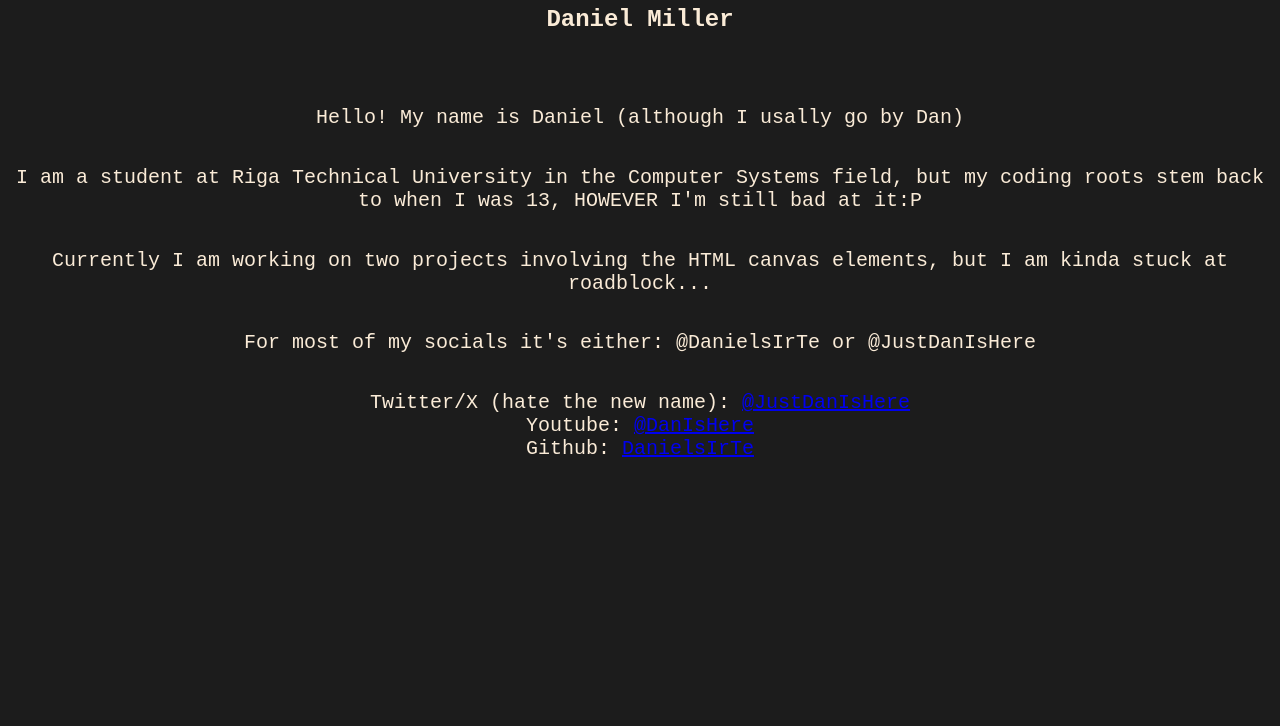
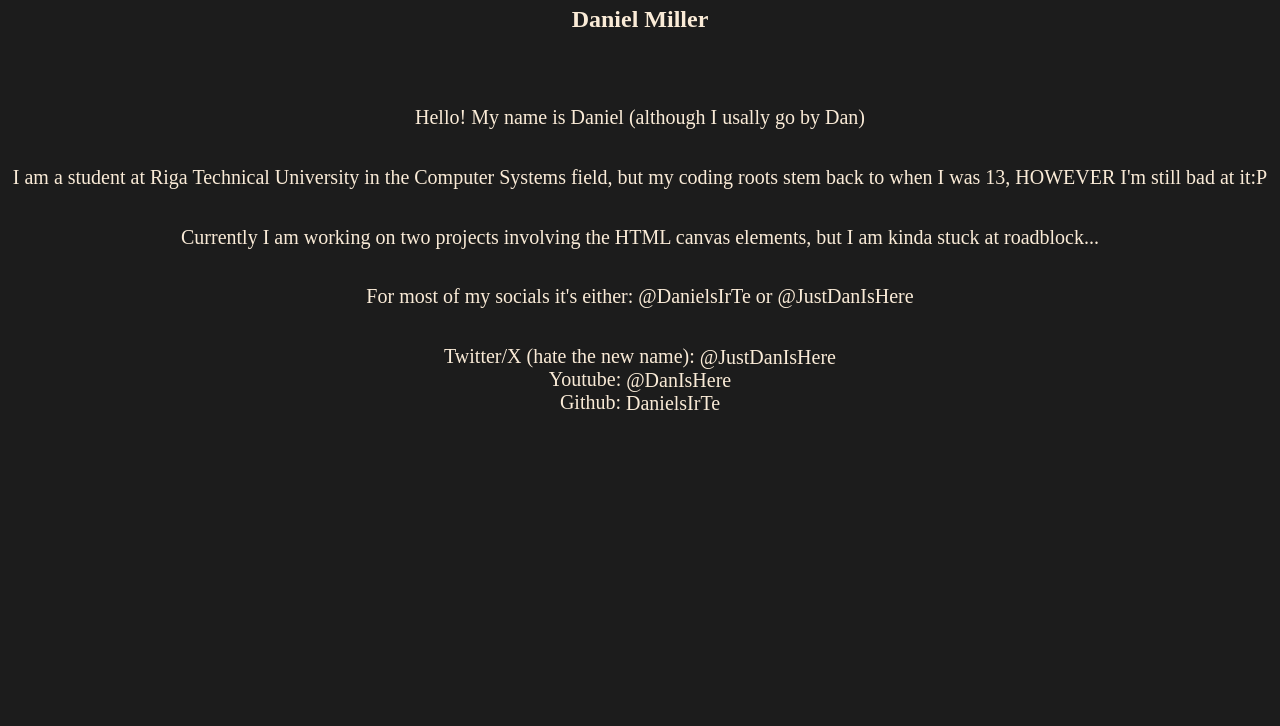
Before and after one commit to DanielsIrTe/DanielsIrTe.github.io, a plain HTML site: page index.html in a window 1280 px wide. Shown: the part 74-800 px from the top of the page. Drawn offline with Linux system fonts and the light colour scheme.

Commit message:
New Font!
Added a new font and some basic animation for the social media links:)

```diff
--- a/index.html
+++ b/index.html
@@ -3,7 +3,8 @@
 <head>
     <meta charset="UTF-8">
     <meta name="viewport" content="width=device-width, initial-scale=1.0">
-    <title>Personal Website</title>
+    <title>Dan's Layer</title>
+    <link rel="icon" type="image/x-icon" href="/images/favicon.ico">
     <link rel="stylesheet" href="style.css">
 </head>
 <body>
--- a/style.css
+++ b/style.css
@@ -1,3 +1,59 @@
+/* Font Stuff Start */
+@font-face { /* Regular - normal, normal */
+    font-family: 'JetBrains Mono';
+    src: url("./font/JetBrainsMono-Regular.woff2") format(".woff2");
+    font-weight: normal;
+    font-style: normal;
+}
+@font-face { /* Italic - normal, italic */
+    font-family: 'JetBrains Mono';
+    src: url("./font/JetBrainsMono-Italic.woff2") format(".woff2");
+    font-weight: normal;
+    font-style: italic;
+}
+@font-face { /* Bold - 700, normal */
+    font-family: 'JetBrains Mono';
+    src: url("./font/JetBrainsMono-Bold.woff2") format(".woff2");
+    font-weight: 700;
+    font-style: normal;
+}
+@font-face { /* Medium - 500, normal */
+    font-family: 'JetBrains Mono';
+    src: url("./font/JetBrainsMono-Medium.woff2") format(".woff2");
+    font-weight: 500;
+    font-style: normal;
+}
+@font-face { /* Semi Bold - 600, normal */
+    font-family: 'JetBrains Mono';
+    src: url("./font/JetBrainsMono-SemiBold.woff2") format(".woff2");
+    font-weight: 600;
+    font-style: normal;
+}
+@font-face { /*Bold Italic - 700, italic*/
+    font-family: 'JetBrains Mono';
+    src: url("./font/JetBrainsMono-BoldItalic.woff2") format(".woff2");
+    font-weight: 700;
+    font-style: italic;
+}
+/* Font Stuff End */
+
+/* Animation Stuff Start */
+@keyframes slightHover {
+    0% {
+        transform: translateY(0px);
+    }
+    25% {
+        transform: translateY(1.5px);
+    }
+    75%{
+        transform: translateY(-1.5px);
+    }
+    100% {
+        transform: translateY(0px);
+    }
+}
+/* Animation Stuff End */
+
 body {
     background-color:rgb(28, 28, 28);
 }
@@ -9,9 +65,31 @@ div {
 h1, h2, p {
     color: antiquewhite;
     text-align: center;
-    font-family: 'Courier New', Courier, monospace;
+    font-family: 'JetBrains Mono';
 }
 
+a:link, a:visited {
+    color: antiquewhite;
+    text-decoration: none;
+    display: inline-block;
+    animation-name: slightHover;
+    animation-duration: 15s;
+    animation-timing-function: ease-in;
+    animation-iteration-count: infinite;
+}
+a:hover {
+    color: rgb(245, 17, 67);
+    font-family: 'JetBrains Mono';
+    font-weight: normal;
+    font-style: italic;
+}
+a:active{
+    color: rgb(245, 17, 67);
+    font-family: 'JetBrains Mono';
+    font-weight: normal;
+    font-style: italic;
+    text-decoration: none;
+}
 #text {
     margin-top: 10rex;
 }
```
Also changed, not shown: font/JetBrainsMono-Bold.woff2 (added), font/JetBrainsMono-BoldItalic.woff2 (added), font/JetBrainsMono-Italic.woff2 (added), font/JetBrainsMono-Medium.woff2 (added), font/JetBrainsMono-Regular.woff2 (added), font/JetBrainsMono-SemiBold.woff2 (added).
